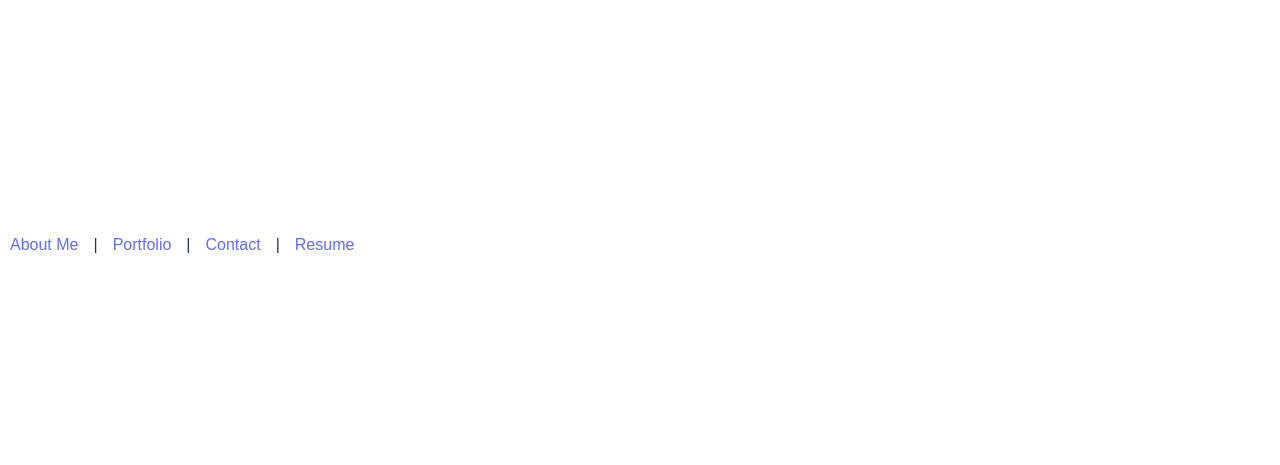
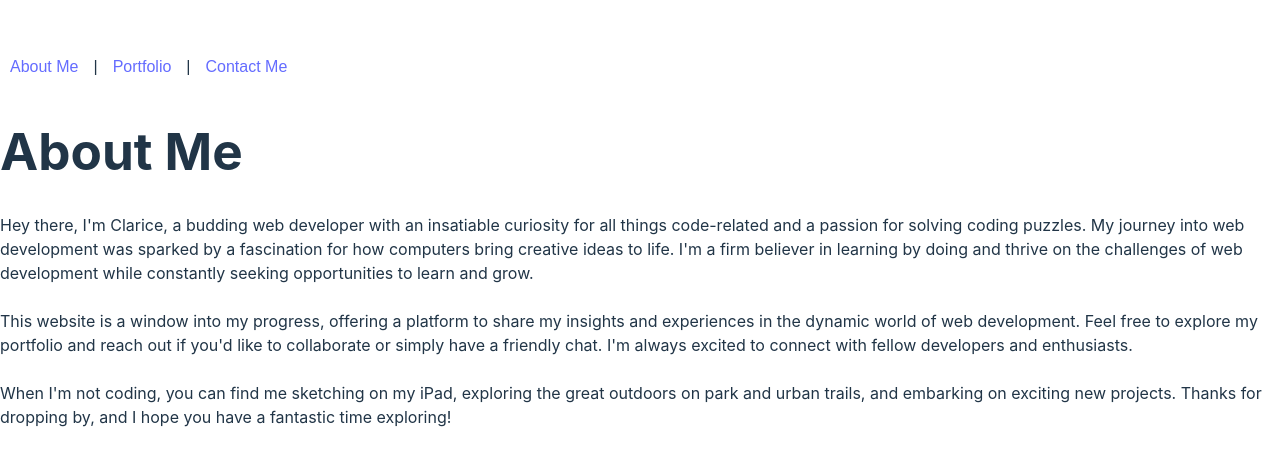
Before and after one commit to Clkwong3/dev-mosaic, a React (Vite) app: page / in a window 1280 px wide. Shown: the part 155-620 px from the top of the page. Built offline with nearby package versions, Linux system fonts and the light colour scheme.

Commit message:
About Me Page - will figure out the links later

```diff
--- a/src/App.jsx
+++ b/src/App.jsx
@@ -1,11 +1,23 @@
-import Nav from "./components/Navigation";
+import { useState } from "react";
 
-// Render the Navigation component
+import Navigation from "./components/Navigation";
+import AboutMe from "./components/pages/AboutMe";
+
 function App() {
+  // Use state to track the currently displayed page
+  const [currentPage, setCurrentPage] = useState("aboutMe");
+
+  // Function to change the currently displayed page
+  const changePage = (page) => {
+    setCurrentPage(page);
+  };
+
+  // Render the Navigation component and the appropriate page based on the current selection
   return (
-    <>
-      <Nav />
-    </>
+    <div>
+      <Navigation changePage={changePage} />
+      {currentPage === "aboutMe" && <AboutMe />}
+    </div>
   );
 }
 
--- a/src/components/Navigation.jsx
+++ b/src/components/Navigation.jsx
@@ -1,11 +1,9 @@
-const Navigation = () => {
+const Navigation = ({ changePage }) => {
     // Define styles for links and separators
     const linkStyle = { margin: "10px" };
-
     const separatorStyle = { margin: "5px" };
 
-  // Creates a navigation bar with links and separators displayed in a horizontal row.
-  // Use a <span> for the "|" separator
+    // Create a navigation bar with links that trigger the changePage function
     return (
       <nav className="navbar-menu">
         <section
@@ -16,20 +14,16 @@ const Navigation = () => {
             alignItems: "center",
           }}
         >
-        <div style={linkStyle}>
+          <div style={linkStyle} onClick={() => changePage('aboutMe')}>
             <a href="#">About Me</a>
           </div>
           <span style={separatorStyle}>|</span>{" "}
-        <div style={linkStyle}>
+          <div style={linkStyle} onClick={() => changePage('portfolio')}>
             <a href="#">Portfolio</a>
           </div>
           <span style={separatorStyle}>|</span>
-        <div style={linkStyle}>
-          <a href="#">Contact</a>
-        </div>
-        <span style={separatorStyle}>|</span>
-        <div style={linkStyle}>
-          <a href="#">Resume</a>
+          <div style={linkStyle} onClick={() => changePage('contact')}>
+            <a href="#">Contact Me</a>
           </div>
         </section>
       </nav>
--- /dev/null
+++ b/src/components/pages/AboutMe.jsx
@@ -0,0 +1,32 @@
+const AboutMe = () => {
+  return (
+    <div className="about-me">
+      <h1>About Me</h1>
+      <div className="about-me-content">
+        <p>
+          Hey there, I'm Clarice, a budding web developer with an insatiable
+          curiosity for all things code-related and a passion for solving coding
+          puzzles. My journey into web development was sparked by a fascination
+          for how computers bring creative ideas to life. I'm a firm believer in
+          learning by doing and thrive on the challenges of web development
+          while constantly seeking opportunities to learn and grow.
+          <br />
+          <br />
+          This website is a window into my progress, offering a platform to
+          share my insights and experiences in the dynamic world of web
+          development. Feel free to explore my portfolio and reach out if you'd
+          like to collaborate or simply have a friendly chat. I'm always excited
+          to connect with fellow developers and enthusiasts.
+          <br />
+          <br />
+          When I'm not coding, you can find me sketching on my iPad, exploring
+          the great outdoors on park and urban trails, and embarking on exciting
+          new projects. Thanks for dropping by, and I hope you have a fantastic
+          time exploring!
+        </p>
+      </div>
+    </div>
+  );
+};
+
+export default AboutMe;
```
Lines whose indentation alone changed are shown as unchanged.
